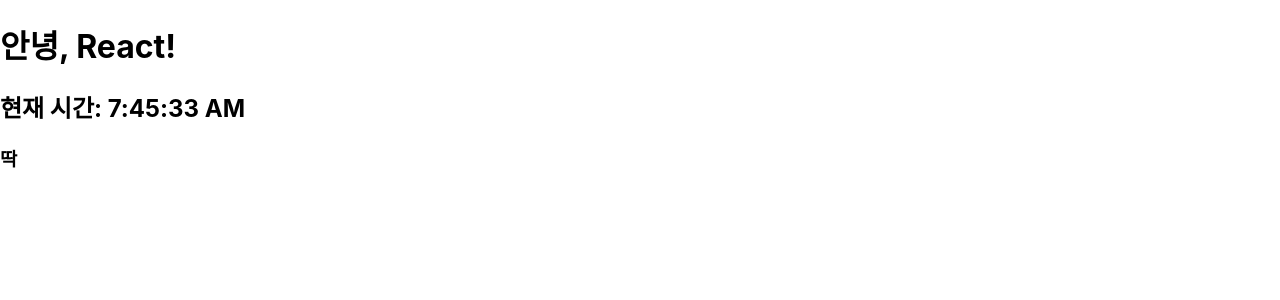
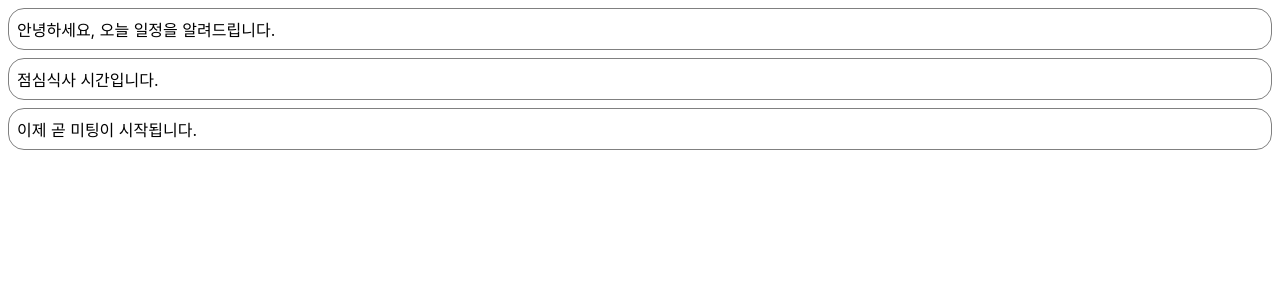
Before and after one commit to ununbium12/23-react1, a React (Create React App) app: page / in a window 1280 px wide. Shown: the top 300 px of the page. Built offline with nearby package versions, Linux system fonts and the light colour scheme.

Commit message:
Add 2023.04.06file
커밋함

```diff
--- /dev/null
+++ b/src/chapter_05/CommentList.jsx
@@ -0,0 +1,31 @@
+import React from "react";
+import Comment from "./Comment";
+
+const comments = [
+  {
+    name : "이인제",
+    comment : "안녕하세요, 소플입니다.",
+  },
+  {
+    name : "유재석",
+    comment : "리액트 재미있어요.",
+  },
+  {
+    name : "정다훈",
+    comment : "리엑트 와...",
+  },
+];
+
+function CommentList(props) {
+  return(
+    <div>
+      {comments.map((comment) => {
+        return(
+          <Comment name={comment.name} comment={comment.comment} />
+        );
+      })}
+    </div>
+  )
+}
+
+export default CommentList;
--- /dev/null
+++ b/src/chapter_06/Notification.jsx
@@ -0,0 +1,46 @@
+import React from "react";
+
+const styles = {
+  wrapper: {
+    margin: 8,
+    padding: 8,
+    display: "flex",
+    flexDirection: "row",
+    border: "1px solid grey",
+    borderRadius: 16,
+  },
+  messageText: {
+    color: "black",
+    fontSize: 16,
+  },
+};
+
+class Notification extends React.Component {
+  constructor(props) {
+    super(props);
+
+    this.state = {};
+  }
+
+  componentDidMount() {
+    console.log(`${this.props.id} componentDidMount() called.`);
+  }
+
+  componentDidUpdate() {
+  console.log(`${this.props.id} componentDidUpdate() called.`);
+  }
+
+  componentWillUnmount() {
+    console.log(`${this.props.id} componentWillUnmount() called.`);
+  }
+
+  render() {
+    return (
+      <div style={styles.wrapper}>
+        <span style={styles.messageText}>{this.props.message}</span>
+      </div>
+    );
+  }
+}
+
+export default Notification;
--- /dev/null
+++ b/src/chapter_06/NotificationList.jsx
@@ -0,0 +1,71 @@
+import React from "react";
+import Notification from "./Notification";
+
+const reservedNotifications = [
+  {
+    id: 1,
+    message: "안녕하세요, 오늘 일정을 알려드립니다.",
+  },
+  {
+    id: 2,
+    message: "점심식사 시간입니다.",
+  },
+  {
+    id: 3,
+    message: "이제 곧 미팅이 시작됩니다.",
+  },
+];
+
+var timer;
+
+class NotificationList extends React.Component {
+  constructor(props) {
+    super(props);
+
+    this.state = {
+      notifications: [],
+    };
+  }
+
+  componentDidMount() {
+    const { notifications } = this.state;
+    timer = setInterval(() => {
+      if (notifications.length < reservedNotifications.length) {
+        const index = notifications.length;
+        notifications.push(reservedNotifications[index]);
+        this.setState({
+          notifications: notifications,
+        });
+      } else {
+        // this.setState({
+        //   notifications: [],
+        // });
+        clearInterval(timer);
+      }
+    }, 1000);
+  }
+
+  componentWillUnmount() {
+    if (timer) {
+      clearInterval(timer);
+    }
+  }
+
+  render() {
+    return (
+      <div>
+        {this.state.notifications.map((notification) => {
+          return (
+            <Notification
+              key={notification.id}
+              id={notification.id}
+              message={notification.message}
+            />
+          );
+        })}
+      </div>
+    );
+  }
+}
+
+export default NotificationList;
--- a/src/index.js
+++ b/src/index.js
@@ -3,14 +3,18 @@
 import './index.css';
 import App from './App'; //App.js 파일을 화면에 띄우는 링크를 따오는 곳이다.
 import reportWebVitals from './reportWebVitals';
-import Library from './chapter_03/Library'; // Library.js 파일의 화면의 링크
-import Clock from './chapter_04/Clock';
+// import Library from './chapter_03/Library'; // Library.jsx 파일의 화면의 링크
+// import Clock from './chapter_04/Clock'; // Clock.jsx 파일의 화면의 링크
+// import CommentList from './chapter_05/CommentList'; // CommentList.jsx 파일의 화면의 링크
+import NotificationList from './chapter_06/NotificationList';
 
 const root = ReactDOM.createRoot(document.getElementById('root'));
 setInterval(() => {
   root.render(
     <React.StrictMode>
-      <Clock />
+      <NotificationList />
+      {/* <CommentList /> */}
+      {/* <Clock /> */}
       {/* <Library /> */}
       {/* <App /> */}
     </React.StrictMode>
```
Also changed, not shown: src/chapter_05/Comment.jsx (added, +52 -0 lines), 1 other file (tests, documents, lock files or other folders).
